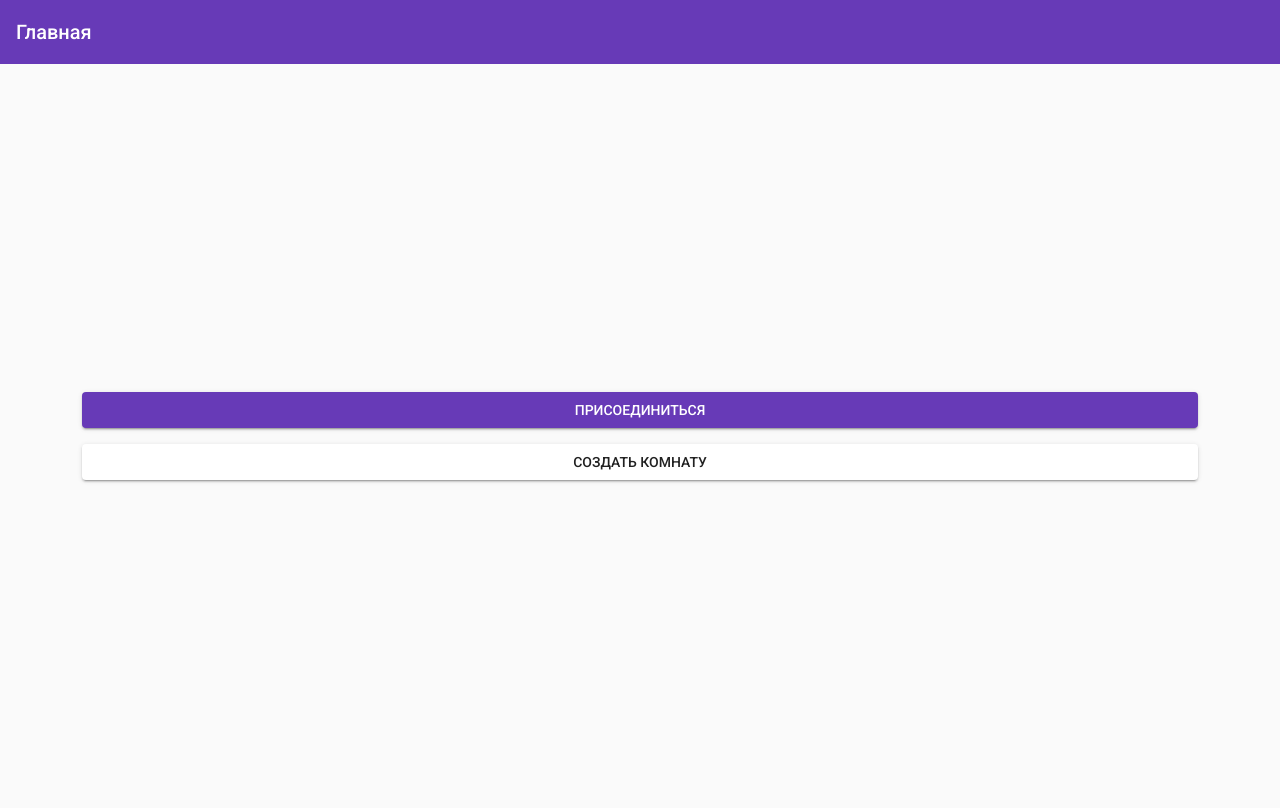
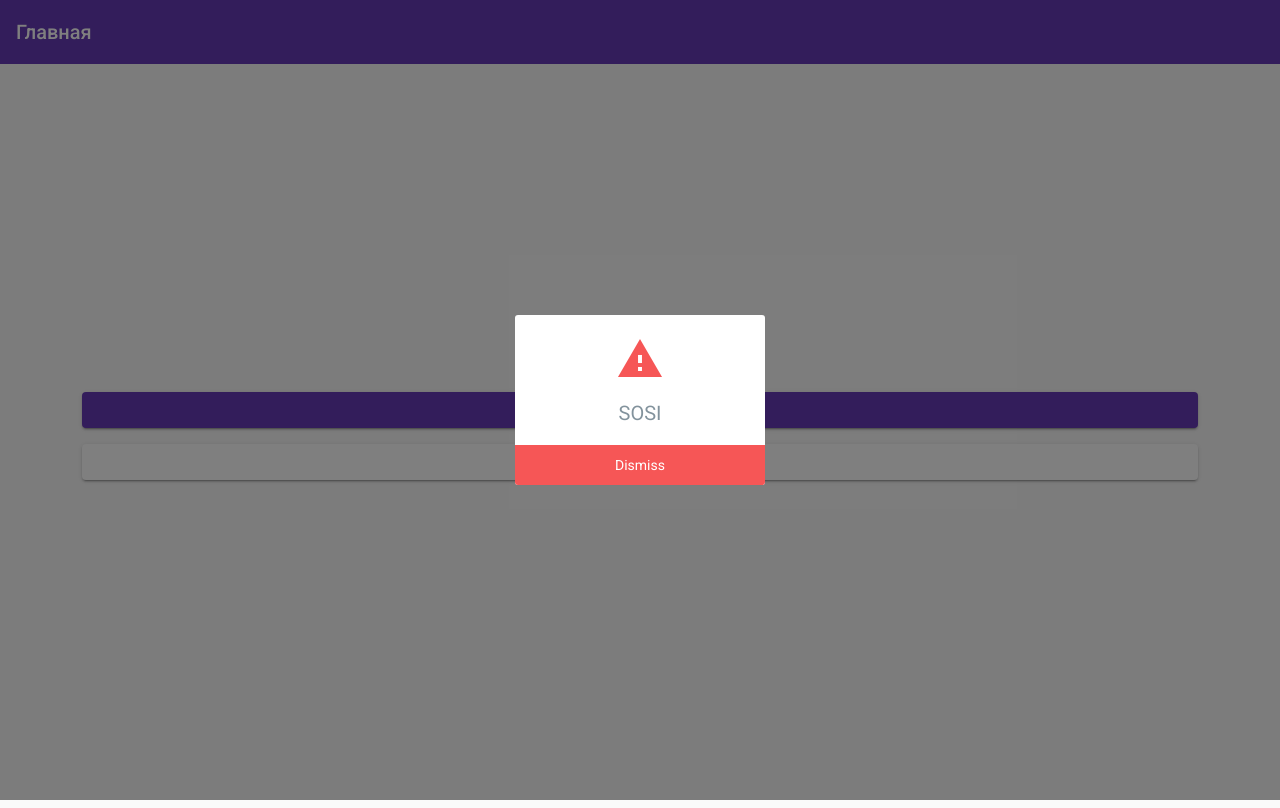
Before and after one commit to pushkov-fedor/mafia-2-cards, an Angular app in the folder frontend/: page /room in a window 1280 px wide. Built offline with nearby package versions, Linux system fonts and the light colour scheme.

Commit message:
add alert

```diff
--- a/frontend/src/app/app.component.ts
+++ b/frontend/src/app/app.component.ts
@@ -1,3 +1,4 @@
+import { CommonService } from './common.service';
 import { Component, OnInit } from '@angular/core';
 import { Location } from '@angular/common';
 import { NavigationEnd, Router, RouterEvent } from '@angular/router';
@@ -28,7 +29,11 @@ const routes: RouterPath[] = [
   styleUrls: ['./app.component.scss'],
 })
 export class AppComponent implements OnInit {
-  constructor(private router: Router, private location: Location) {}
+  constructor(
+    private router: Router,
+    private location: Location,
+    private commonService: CommonService,
+  ) {}
 
   currentRoute?: RouterPath;
 
@@ -40,6 +45,8 @@ export class AppComponent implements OnInit {
           (route) => route.path == (event as RouterEvent).url,
         );
       });
+
+    this.commonService.openAlertModal({ message: 'SOSI' });
   }
 
   onBackClick() {
--- /dev/null
+++ b/frontend/src/app/common.service.ts
@@ -0,0 +1,90 @@
+import { browser } from 'protractor';
+import { AlertComponent } from './shared/components/alert/alert.component';
+import { Overlay, OverlayConfig, OverlayRef } from '@angular/cdk/overlay';
+import { ComponentPortal } from '@angular/cdk/portal';
+import { Injectable, InjectionToken, Injector } from '@angular/core';
+
+interface AlertModalConfig {
+  panelClass?: string;
+  hasBackdrop?: boolean;
+  backdropClass?: string;
+  message?: string;
+}
+
+const DEFAULT_CONFIG: AlertModalConfig = {
+  hasBackdrop: true,
+  backdropClass: 'dark-backdrop',
+  panelClass: 'panel',
+};
+
+export const ALERT_MODAL_MESSAGE = new InjectionToken<string>(
+  'ALERT_MODAL_MESSAGE',
+);
+export const ALERT_OVERLAY_REF = new InjectionToken<OverlayRef>(
+  'ALERT_OVERLAY_REF',
+);
+
+@Injectable({
+  providedIn: 'root',
+})
+export class CommonService {
+  constructor(private overlay: Overlay) {}
+  overlayRef?: OverlayRef;
+
+  openAlertModal(config: AlertModalConfig = {}) {
+    if (!this.overlayRef) {
+      const modalConfig = { ...DEFAULT_CONFIG, ...config };
+      this.overlayRef = this.createOverlay(modalConfig);
+
+      const injector = this.createInjector(config, this.overlayRef);
+      const alertModalPortal = new ComponentPortal(
+        AlertComponent,
+        null,
+        injector,
+      );
+
+      this.overlayRef.attach(alertModalPortal);
+
+      this.overlayRef.backdropClick().subscribe(() => this.closeAlertModal());
+    }
+  }
+
+  closeAlertModal() {
+    if (this.overlayRef) {
+      this.overlayRef.dispose();
+      this.overlayRef = undefined;
+    }
+  }
+
+  private getOverlayConfig(config: AlertModalConfig): OverlayConfig {
+    const positionStrategy = this.overlay
+      .position()
+      .global()
+      .centerHorizontally()
+      .centerVertically();
+
+    const overlayConfig = new OverlayConfig({
+      hasBackdrop: config.hasBackdrop,
+      backdropClass: config.backdropClass,
+      panelClass: config.panelClass,
+      scrollStrategy: this.overlay.scrollStrategies.block(),
+      positionStrategy,
+    });
+
+    return overlayConfig;
+  }
+
+  private createOverlay(config: AlertModalConfig) {
+    const overlayConfig = this.getOverlayConfig(config);
+    return this.overlay.create(overlayConfig);
+  }
+
+  private createInjector(config: AlertModalConfig, overlayRef: OverlayRef) {
+    return Injector.create({
+      providers: [
+        { provide: ALERT_OVERLAY_REF, useValue: overlayRef },
+        { provide: ALERT_MODAL_MESSAGE, useValue: config.message },
+      ],
+    });
+  }
+}
--- /dev/null
+++ b/frontend/src/app/shared/components/alert/alert.component.html
@@ -0,0 +1,7 @@
+<div class="alert-container">
+  <div class="info-block">
+    <mat-icon>warning</mat-icon>
+    <p>{{ message }}</p>
+  </div>
+  <button (click)="onDismissClick()">Dismiss</button>
+</div>
--- /dev/null
+++ b/frontend/src/app/shared/components/alert/alert.component.scss
@@ -0,0 +1,37 @@
+.alert-container {
+  width: 250px;
+  background-color: white;
+  border-radius: 3px;
+
+  .info-block {
+    padding: 20px 20px 10px 20px;
+    display: flex;
+    flex-direction: column;
+    align-items: center;
+
+    mat-icon {
+      width: 48px;
+      height: 48px;
+      font-size: 48px;
+      color: #f65656;
+      margin-bottom: 20px;
+    }
+
+    p {
+      color: rgba(#586d7b, 0.75);
+      font-size: 20px;
+      text-align: center;
+    }
+  }
+
+  button {
+    border: none;
+    background-color: #f65656;
+    width: 100%;
+    height: 40px;
+    color: white;
+    padding: 0;
+    border-bottom-left-radius: 3px;
+    border-bottom-right-radius: 3px;
+  }
+}
--- /dev/null
+++ b/frontend/src/app/shared/components/alert/alert.component.ts
@@ -0,0 +1,22 @@
+import { OverlayRef } from '@angular/cdk/overlay';
+import {
+  ALERT_MODAL_MESSAGE,
+  ALERT_OVERLAY_REF,
+} from './../../../common.service';
+import { Component, Inject } from '@angular/core';
+
+@Component({
+  selector: 'alert',
+  templateUrl: './alert.component.html',
+  styleUrls: ['./alert.component.scss'],
+})
+export class AlertComponent {
+  constructor(
+    @Inject(ALERT_MODAL_MESSAGE) public message: string,
+    @Inject(ALERT_OVERLAY_REF) private alertOverlayRef: OverlayRef,
+  ) {}
+
+  onDismissClick() {
+    this.alertOverlayRef.detach();
+  }
+}
--- a/frontend/src/app/shared/shared.module.ts
+++ b/frontend/src/app/shared/shared.module.ts
@@ -1,3 +1,4 @@
+import { AlertComponent } from './components/alert/alert.component';
 import { NgModule } from '@angular/core';
 import { CommonModule } from '@angular/common';
 // Material Form Controls
@@ -43,7 +44,7 @@ import { MatSortModule } from '@angular/material/sort';
 import { MatTableModule } from '@angular/material/table';
 
 @NgModule({
-  declarations: [],
+  declarations: [AlertComponent],
   imports: [
     CommonModule,
     MatAutocompleteModule,
@@ -118,6 +119,7 @@ import { MatTableModule } from '@angular/material/table';
     MatPaginatorModule,
     MatSortModule,
     MatTableModule,
+    AlertComponent,
   ],
 })
 export class SharedModule {}
--- a/frontend/src/styles.scss
+++ b/frontend/src/styles.scss
@@ -15,3 +15,7 @@ body {
 .container {
   height: calc(100% - 56px);
 }
+
+.dark-backdrop {
+  background-color: rgba(black, 0.5);
+}
--- a/frontend/tsconfig.json
+++ b/frontend/tsconfig.json
@@ -5,7 +5,6 @@
     "baseUrl": "./",
     "outDir": "./dist/out-tsc",
     "forceConsistentCasingInFileNames": true,
-    "strict": true,
     "noImplicitReturns": true,
     "noFallthroughCasesInSwitch": true,
     "sourceMap": true,
@@ -16,10 +15,7 @@
     "importHelpers": true,
     "target": "es2015",
     "module": "es2020",
-    "lib": [
-      "es2018",
-      "dom"
-    ]
+    "lib": ["es2018", "dom"]
   },
   "angularCompilerOptions": {
     "enableI18nLegacyMessageIdFormat": false,
```
